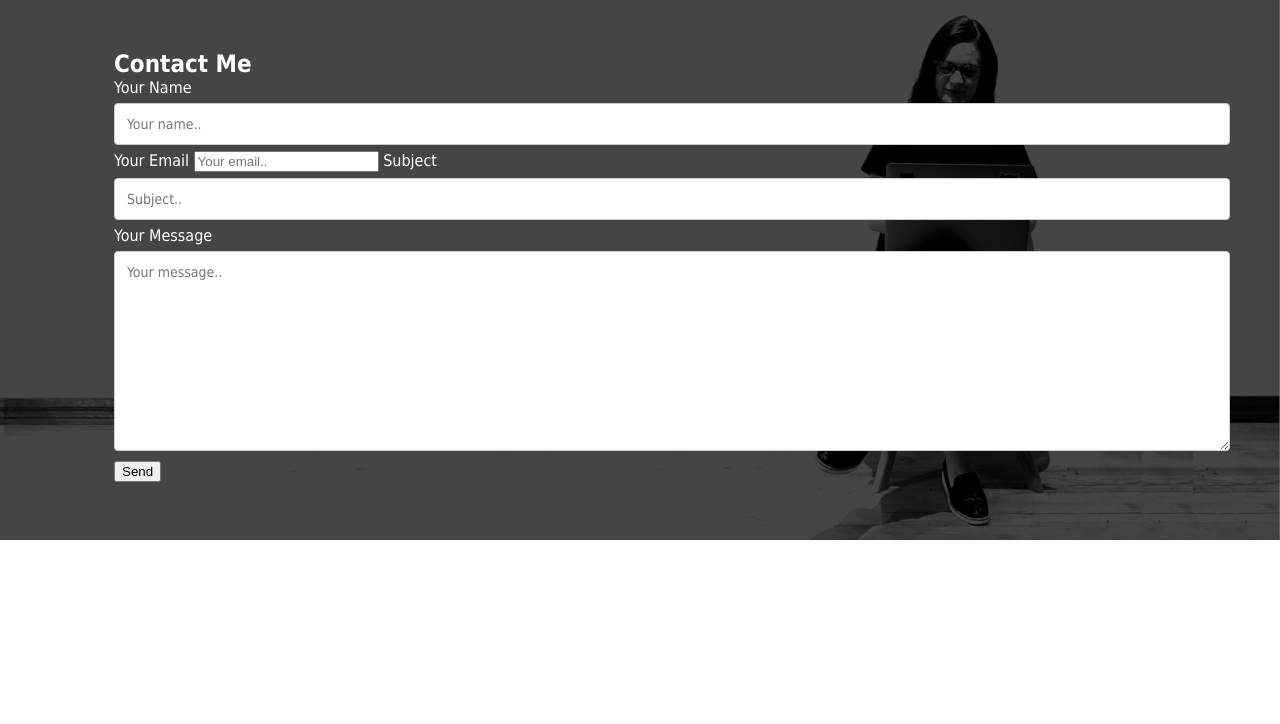
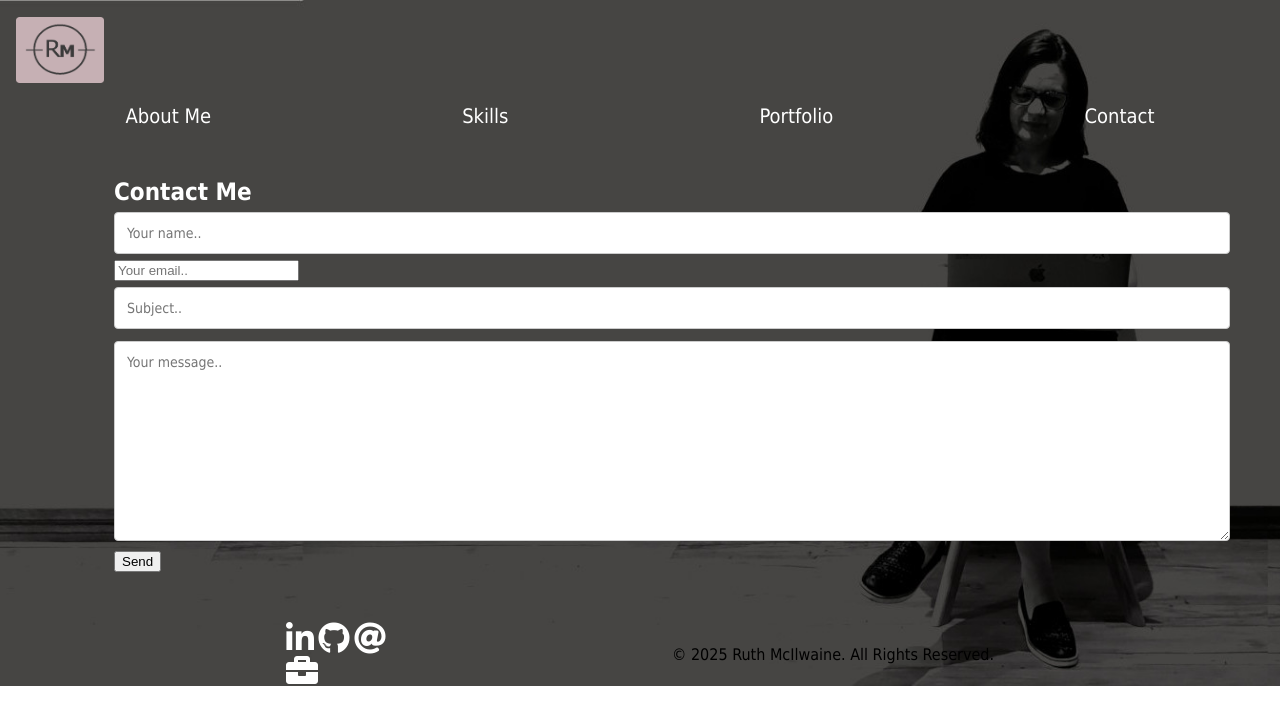
Before and after one commit to ruthmci/ruthmci.github.io, a plain HTML site: page contact.html in a window 1280 px wide. Drawn offline with Linux system fonts and the light colour scheme; no server answers.

Commit message:
JS updates

```diff
--- a/components/footer.html
+++ b/components/footer.html
@@ -1,15 +1,21 @@
-<footer>
-  <div class="footer-socials">
+<div id="footer" class="footer">
+  <div class="footer-content">
+
+    <div class="social-icons">
       <a href="https://www.linkedin.com/in/ruthmcilwaine" class="link" title="LinkedIn" target="_blank"><i class="fab fa-linkedin-in fa-2x"></i></a>
       <a href="https://github.com/ruthmci" class="link" title="GitHub" target="_blank"><i class="fab fa-github fa-2x"></i></a>
       <a href="mailto:ruthmcilwaine@gmail.com" class="link" target="_blank"><i class="fas fa-at fa-2x"></i></a>
+    </div>
+
+    <div class="portfolio">
+      <a href="portfolio.html" class="link" title="My Portfolio" target="_blank"><i class="fas fa-briefcase fa-2x"></i></a>
+    </div>
+
   </div>
-  <div class="footer-portfolio">
-      <a href="portfolio.html" class="link" title="My Portfolio" target="_blank"><i class="fas fa-briefcase fa-2x"></i></a>
-  </div>
-  <div class="footer-copyright">
-      <p>&copy; 2025 Ruth McIlwaine. All rights reserved.</p>
+
+  <div class="copyright">
+    &copy; 2025 Ruth McIlwaine. All Rights Reserved.
   </div>
 
   <script src="js/script.js"></script>
-</footer>
+</div>
--- a/contact.html
+++ b/contact.html
@@ -17,16 +17,16 @@
     <div class="container">
         <h2>Contact Me</h2>
         <form action="mailto:ruthmcilwaine@gmail.com" method="post" enctype="text/plain">
-            <label for="name">Your Name</label>
+            <label for="name"></label>
             <input type="text" id="name" name="name" placeholder="Your name.." autocomplete="name" required aria-label="Enter your name">
 
-            <label for="email">Your Email</label>
+            <label for="email"></label>
             <input type="email" id="email" name="email" placeholder="Your email.." autocomplete="email" required aria-label="Enter your email">
 
-            <label for="subject">Subject</label>
+            <label for="subject"></label>
             <input type="text" id="subject" name="subject" placeholder="Subject.." required aria-label="Enter subject">
 
-            <label for="message">Your Message</label>
+            <label for="message"></label>
             <textarea id="message" name="message" placeholder="Your message.." style="height:200px" required aria-label="Enter your message"></textarea>
 
             <button type="submit">Send</button>
@@ -34,8 +34,7 @@
     </div>
 
     <div id="footer"></div>
-
-    <script src="js/script.js"></script>
+  </div>
+  <script src="js/script.js"></script>
 </body>
-
 </html>
--- a/js/script.js
+++ b/js/script.js
@@ -1,13 +1,31 @@
-document.addEventListener('DOMContentLoaded', function () {
-  fetch('header.html')
-    .then((response) => response.text())
+window.onload = function () {
+  // Load the header content
+  fetch('components/header.html')
+    .then((response) => {
+      if (!response.ok) {
+        throw new Error('Failed to fetch header');
+      }
+      return response.text();
+    })
     .then((data) => {
-      document.getElementById('header-container').innerHTML = data;
+      document.getElementById('header').innerHTML = data;
+    })
+    .catch((error) => {
+      console.error('Error loading header:', error);
     });
 
-  fetch('footer.html')
-    .then((response) => response.text())
+  // Load the footer content
+  fetch('components/footer.html')
+    .then((response) => {
+      if (!response.ok) {
+        throw new Error('Failed to fetch footer');
+      }
+      return response.text();
+    })
     .then((data) => {
-      document.getElementById('footer-container').innerHTML = data;
+      document.getElementById('footer').innerHTML = data;
+    })
+    .catch((error) => {
+      console.error('Error loading footer:', error);
     });
-});
+};
```
Also changed, not shown: index.html (+2 -1 lines), portfolio.html (+9 -6 lines), sitemap.xml (+8 -12 lines), skills.html (+2 -0 lines).
